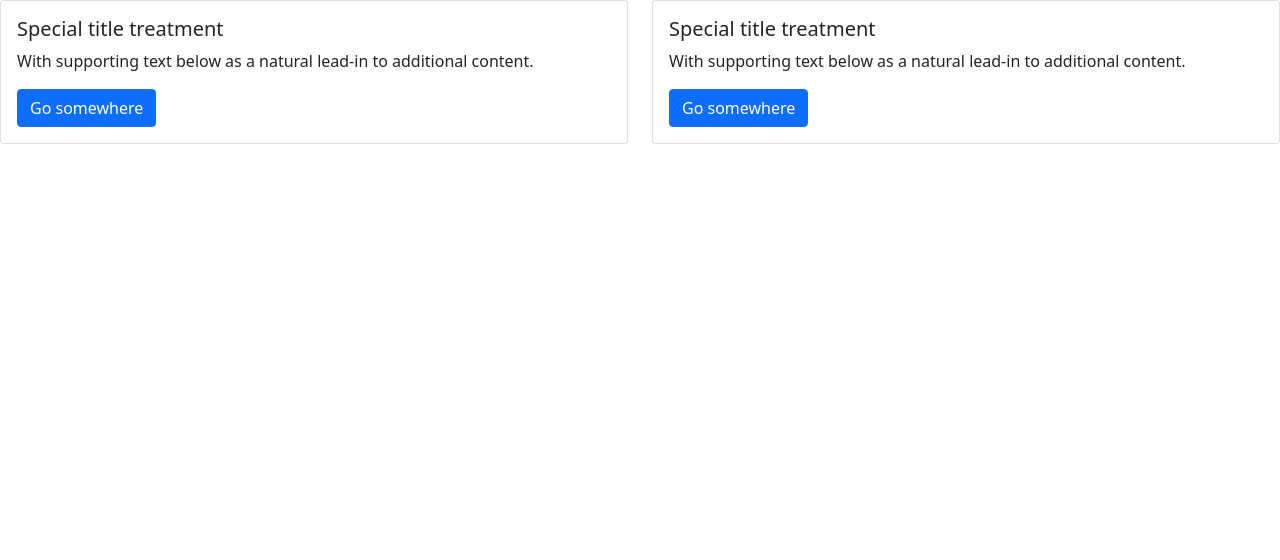
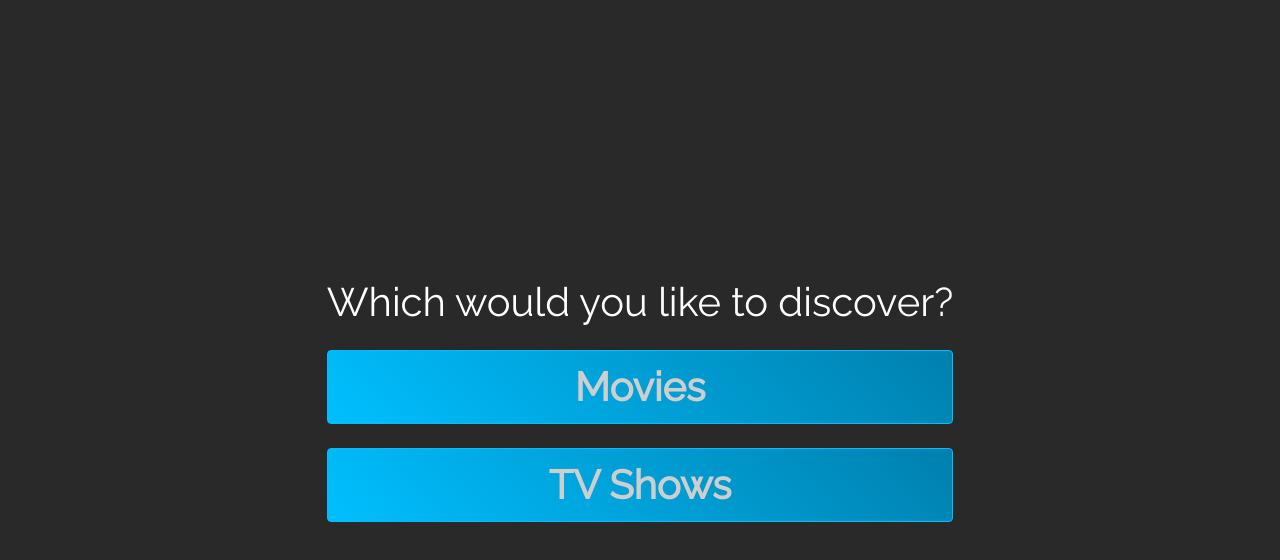
Before and after one commit to littlelerroyy/TVM-explorer, a React (Create React App) app: page / in a window 1280 px wide. Shown: the top 560 px of the page. Built offline with nearby package versions, Linux system fonts and the light colour scheme.

Commit message:
Main Selection Page Concept

```diff
--- a/src/App.scss
+++ b/src/App.scss
@@ -1 +1,63 @@
+// BootStrap
+
+// Google Fonts
+@import url(http://fonts.googleapis.com/css?family=Raleway);
+
+$primary: deepskyblue;
+
+body {
+  background-color: #1d1d1d;
+  color: rgb(177, 177, 177);
+}
+h6,
+.h6,
+h5,
+.h5,
+h4,
+.h4,
+h3,
+.h3,
+h2,
+.h2,
+h1,
+.h1 {
+  font-family: Raleway, sans-serif;
+}
+
+.SideBar {
+  height: 100vh;
+  width: 400px;
+  background: rgb(54, 54, 54);
+  padding: 20px;
+}
+
+section {
+  min-height: 100vh;
+}
+
+.SideBar .logo svg {
+  width: 100px;
+}
+
+.SideBar .Logo {
+}
+
 @import "~bootstrap/scss/bootstrap.scss";
+
+:root {
+  --bs-body-bg: #292929;
+  --bs-body-color: #fff;
+}
+
+.btn-primary {
+  background: linear-gradient(45deg, $primary, #0080ae);
+}
+.btn-primary:hover {
+  color: white;
+  background: linear-gradient(45deg, #0080ae, deepskyblue);
+}
+
+.btn {
+  font-family: "Raleway", sans-serif;
+  color: rgb(206, 206, 206);
+}
--- a/src/App.tsx
+++ b/src/App.tsx
@@ -1,39 +1,11 @@
 import React from "react";
-import logo from "./logo.svg";
-
+import MainSelectionMenu from "./Sections/MainSelectionMenu";
 function App() {
   return (
     <div className="App">
       <header className="App-header">
-        <div className="row">
-          <div className="col-sm-6">
-            <div className="card">
-              <div className="card-body">
-                <h5 className="card-title">Special title treatment</h5>
-                <p className="card-text">
-                  With supporting text below as a natural lead-in to additional
-                  content.
-                </p>
-                <a href="#" className="btn btn-primary">
-                  Go somewhere
-                </a>
-              </div>
-            </div>
-          </div>
-          <div className="col-sm-6">
-            <div className="card">
-              <div className="card-body">
-                <h5 className="card-title">Special title treatment</h5>
-                <p className="card-text">
-                  With supporting text below as a natural lead-in to additional
-                  content.
-                </p>
-                <a href="#" className="btn btn-primary">
-                  Go somewhere
-                </a>
-              </div>
-            </div>
-          </div>
+        <div className="container-xl">
+          <MainSelectionMenu />
         </div>
       </header>
     </div>
--- /dev/null
+++ b/src/Sections/MainSelectionMenu.js
@@ -0,0 +1,19 @@
+const MainSelectionMenu = () => {
+  return (
+    <section className="justify-content-center d-flex" id="MainSelection">
+      <div className="mx-auto my-auto">
+        <h2 className="fs-1">Which would you like to discover?</h2>
+        <div className="d-grid gap-2">
+          <button className="btn btn-primary fs-1 fw-bold mt-3" type="button">
+            Movies
+          </button>
+          <button className="btn btn-primary fs-1 fw-bold mt-3" type="button">
+            TV Shows
+          </button>
+        </div>
+      </div>
+    </section>
+  );
+};
+
+export default MainSelectionMenu;
```
Also changed, not shown: src/logo.svg (deleted).
